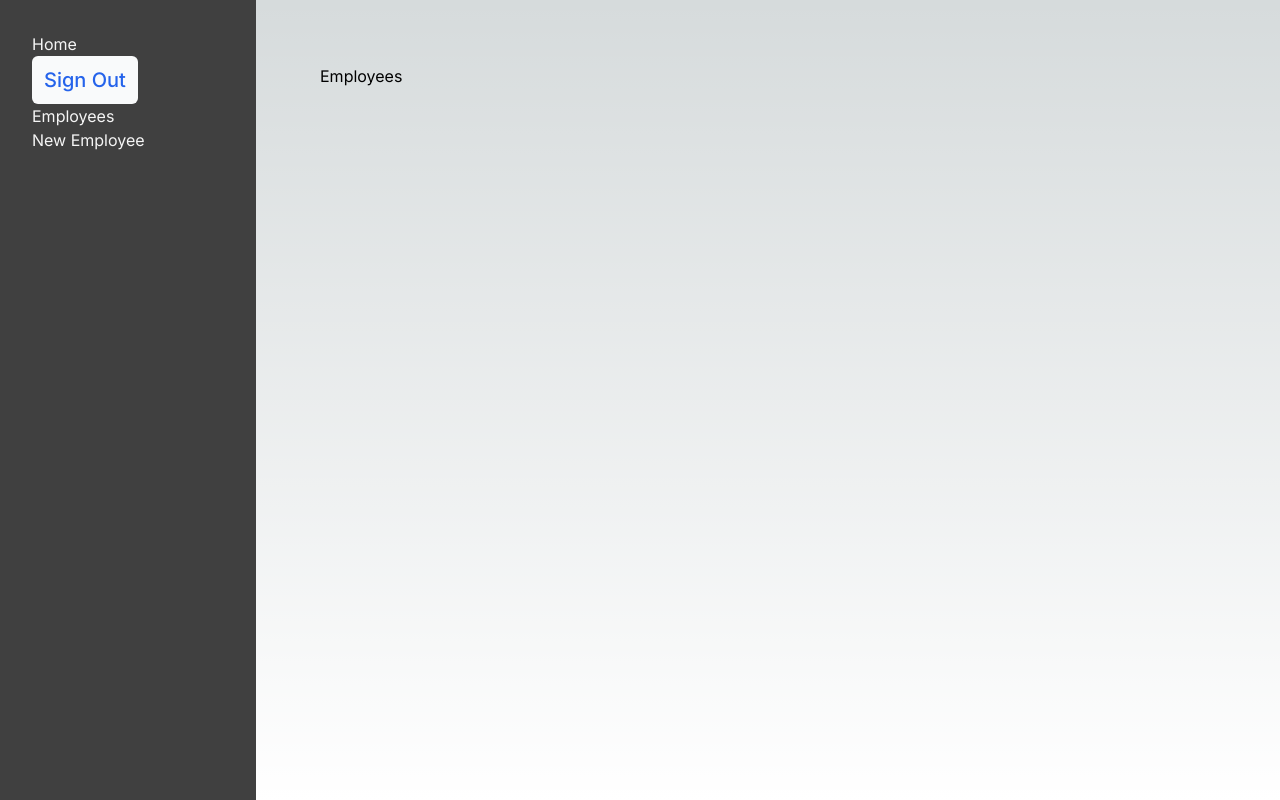
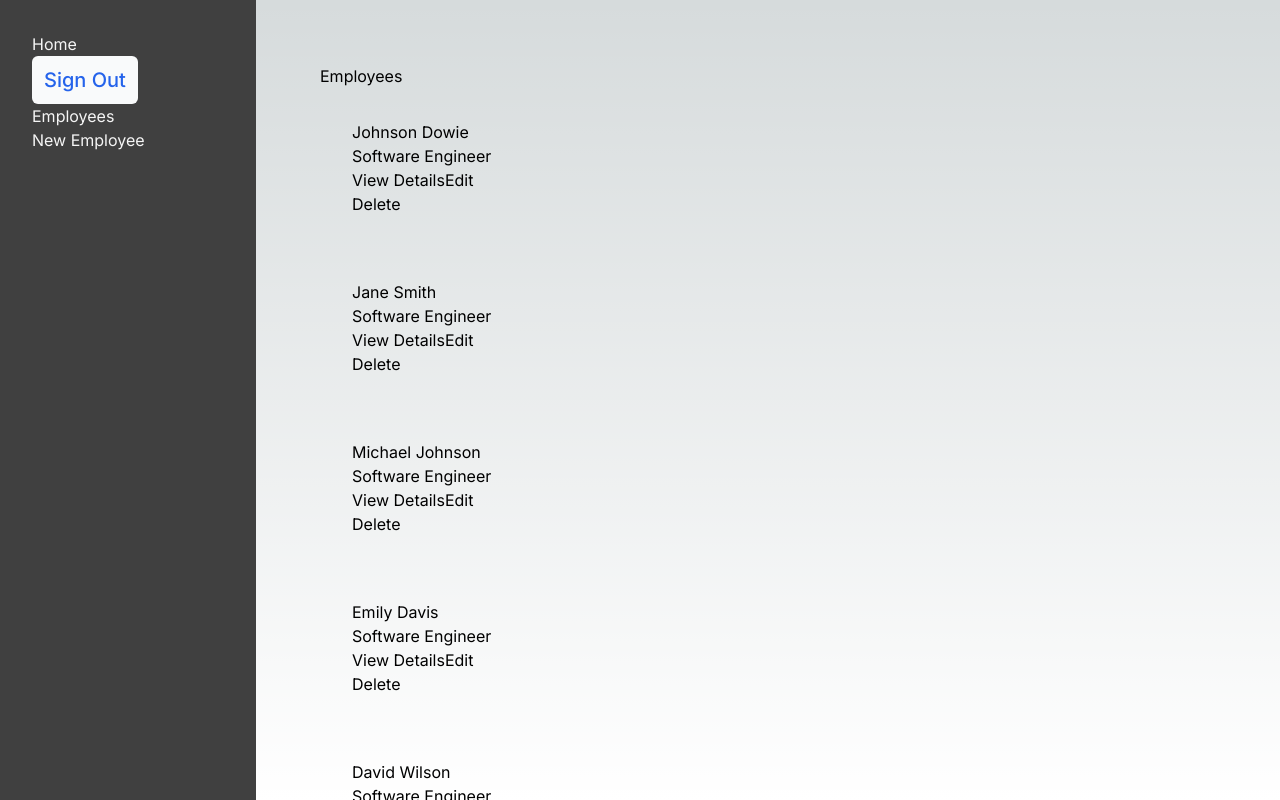
Before and after one commit to Luwat/employee-management-system, a Next.js app: page /employees in a window 1280 px wide. Built offline with nearby package versions, Linux system fonts and the light colour scheme; data requests are answered from the project's data file.

Commit message:
Fix employees fetch function

```diff
--- a/app/employees/page.tsx
+++ b/app/employees/page.tsx
@@ -15,10 +15,13 @@ const EmployeesPage = () => {
       setLoading(true);
       const response = await fetch("http://localhost:3004/employees");
       const data = await response.json();
+      console.log(data);
       setEmployees(data);
       setLoading(false);
     }
-  });
+
+    fetchEmployees()
+  }, []);
 
   return (
     <section>
```
